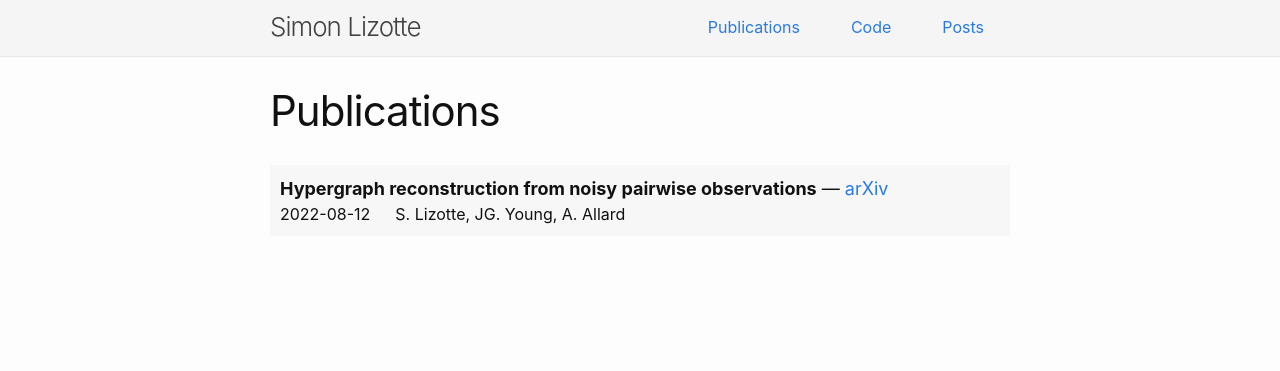
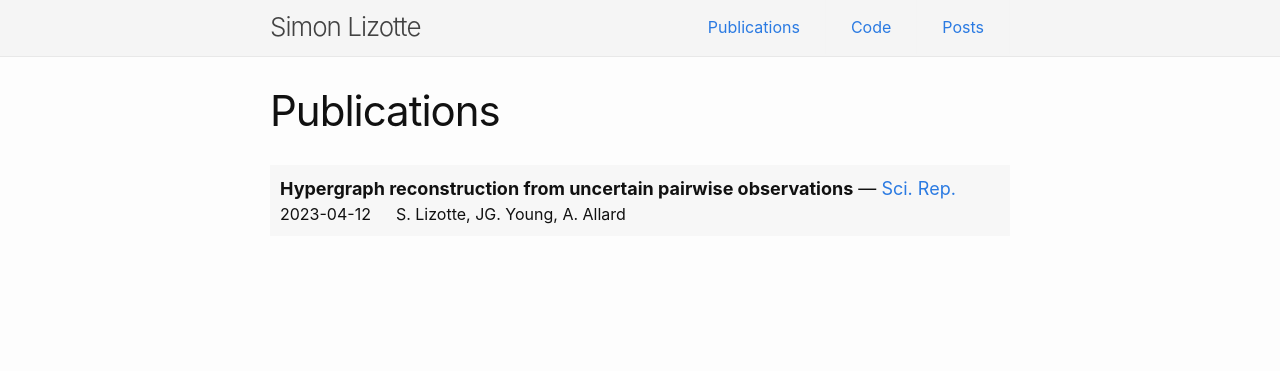
Before and after one commit to SILIZ4/siliz4.github.io, a Jekyll site: the page built from publications.md, in a window 1280 px wide. Shown: the top 371 px of the page. Built offline with Jekyll 4.4.1, drawn with Linux system fonts in a browser that asks for light colours.

Commit message:
update publication info and gems

```diff
--- a/_data/publications.yml
+++ b/_data/publications.yml
@@ -1,5 +1,5 @@
-- title: Hypergraph reconstruction from noisy pairwise observations
+- title: Hypergraph reconstruction from uncertain pairwise observations
   authors: S. Lizotte, JG. Young, A. Allard
-  url: https://arxiv.org/abs/2208.06503
-  date: 2022-08-12
-  journal: arXiv
+  url: https://www.nature.com/articles/s41598-023-48081-w
+  date: 2023-04-12
+  journal: Sci. Rep.
--- a/_sass/minima/_base.scss
+++ b/_sass/minima/_base.scss
@@ -43,12 +43,12 @@ h1, h2, h3, h4, h5, h6,
 p, blockquote, pre,
 ul, ol, dl, figure,
 %vertical-rhythm {
-  margin-bottom: $spacing-unit / 2;
+  margin-bottom: calc($spacing-unit / 2);
 }
 
 hr {
-  margin-top: $spacing-unit;
-  margin-bottom: $spacing-unit;
+  margin-top: calc($spacing-unit);
+  margin-bottom: calc($spacing-unit);
 }
 
 /**
@@ -140,7 +140,7 @@ a {
 blockquote {
   color: $brand-color;
   border-left: 4px solid $border-color-01;
-  padding-left: $spacing-unit / 2;
+  padding-left: calc($spacing-unit / 2);
   @include relative-font-size(1.125);
   font-style: italic;
 
@@ -201,8 +201,8 @@ pre {
   max-width: calc(#{$content-width} - (#{$spacing-unit}));
   margin-right: auto;
   margin-left: auto;
-  padding-right: $spacing-unit / 2;
-  padding-left: $spacing-unit / 2;
+  padding-right: calc($spacing-unit / 2);
+  padding-left: calc($spacing-unit / 2);
   @extend %clearfix;
 
   @media screen and (min-width: $on-large) {
@@ -263,7 +263,7 @@ table {
     }
   }
   th, td {
-    padding: ($spacing-unit / 3) ($spacing-unit / 2);
+    padding: calc($spacing-unit / 3) calc($spacing-unit / 2);
   }
   th {
     background-color: $table-header-bg-color;
--- a/_sass/minima/_layout.scss
+++ b/_sass/minima/_layout.scss
@@ -4,7 +4,7 @@
 .site-header {
   //border-top: 5px solid $border-color-03;
   border-bottom: 1px solid $border-color-01;
-  min-height: $spacing-unit * 1.865;
+  min-height: calc($spacing-unit * 1.865);
   line-height: $base-line-height * $base-font-size * 2.25;
 
   // Positioning context for the mobile navigation icon
@@ -31,7 +31,7 @@
 .site-nav {
   position: absolute;
   top: 9px;
-  right: $spacing-unit / 2;
+  right: calc($spacing-unit / 2);
   background-color: $background-color;
   border: 1px solid $border-color-01;
   border-radius: 5px;
@@ -128,7 +128,7 @@
 
 .footer-heading {
   @include relative-font-size(1.125);
-  margin-bottom: $spacing-unit / 2;
+  margin-bottom: calc($spacing-unit / 2);
 }
 
 .feed-subscribe .svg-icon {
@@ -148,7 +148,7 @@
 }
 
 .footer-col {
-  margin-bottom: $spacing-unit / 2;
+  margin-bottom: calc($spacing-unit / 2);
 }
 
 .footer-col-1,
@@ -181,16 +181,16 @@
 
   .footer-col {
     width: calc(100% - (#{$spacing-unit} / 2));
-    padding: 0 ($spacing-unit / 2);
+    padding: 0 calc($spacing-unit / 2);
 
     &:first-child {
-      padding-right: $spacing-unit / 2;
+      padding-right: calc($spacing-unit / 2);
       padding-left: 0;
     }
 
     &:last-child {
       padding-right: 0;
-      padding-left: $spacing-unit / 2;
+      padding-left: calc($spacing-unit / 2);
     }
   }
 }
@@ -255,7 +255,7 @@
 .post-content {
   margin-bottom: $spacing-unit;
 
-  h1, h2, h3 { margin-top: $spacing-unit * 2 }
+  h1, h2, h3 { margin-top: calc($spacing-unit * 2) }
   h4, h5, h6 { margin-top: $spacing-unit }
 
   h2 {
@@ -296,7 +296,7 @@
     &:last-of-type { margin-right: 0 }
     a {
       display: block;
-      padding: $spacing-unit / 4;
+      padding: calc($spacing-unit / 4);
       border: 1px solid $border-color-01;
       &:hover { border-color: $border-color-02 }
     }
@@ -319,7 +319,7 @@
     }
     div {
       display: block;
-      padding: $spacing-unit / 4;
+      padding: calc($spacing-unit / 4);
       border: 1px solid transparent;
 
       &.pager-edge {
```
Also changed, not shown: Gemfile.lock.
